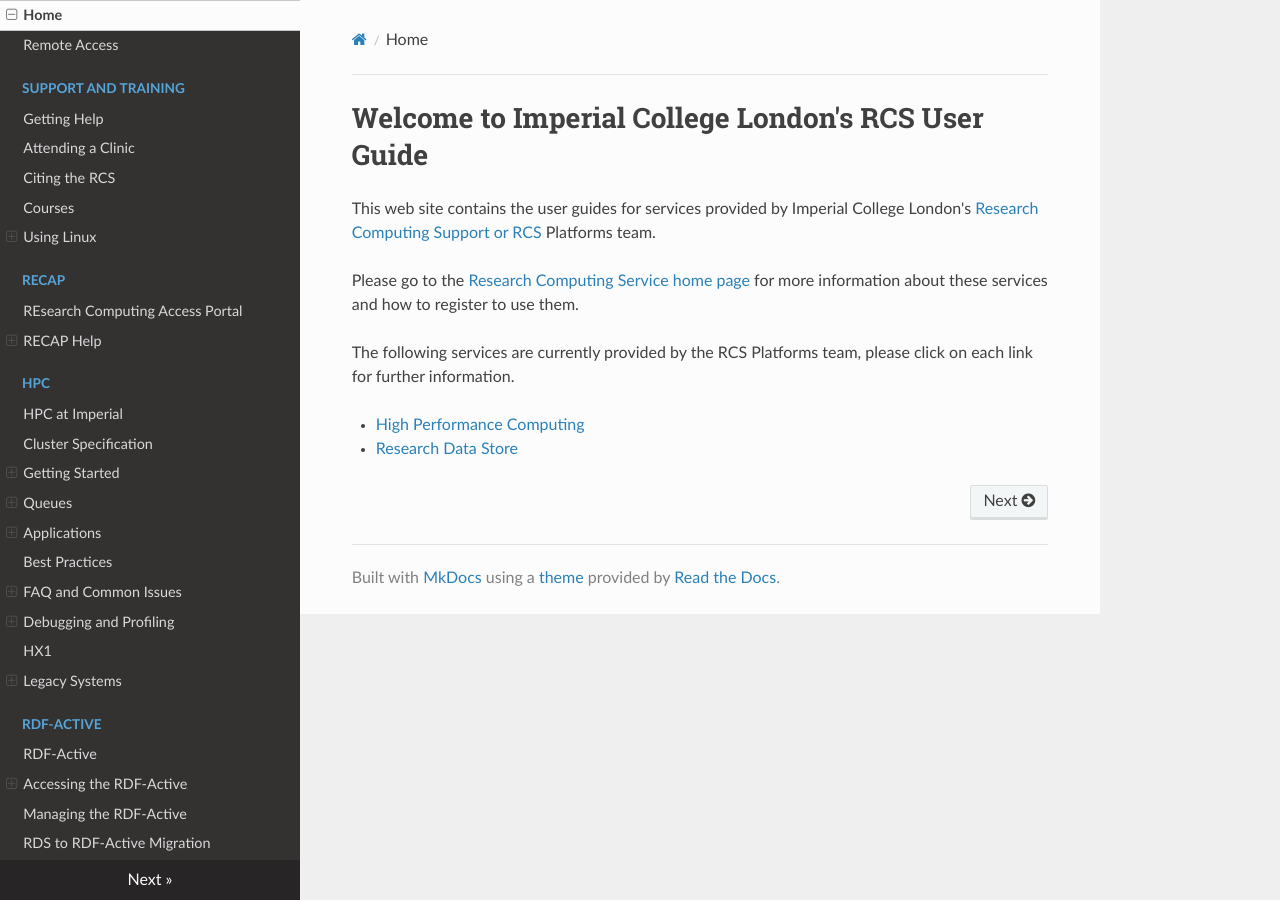
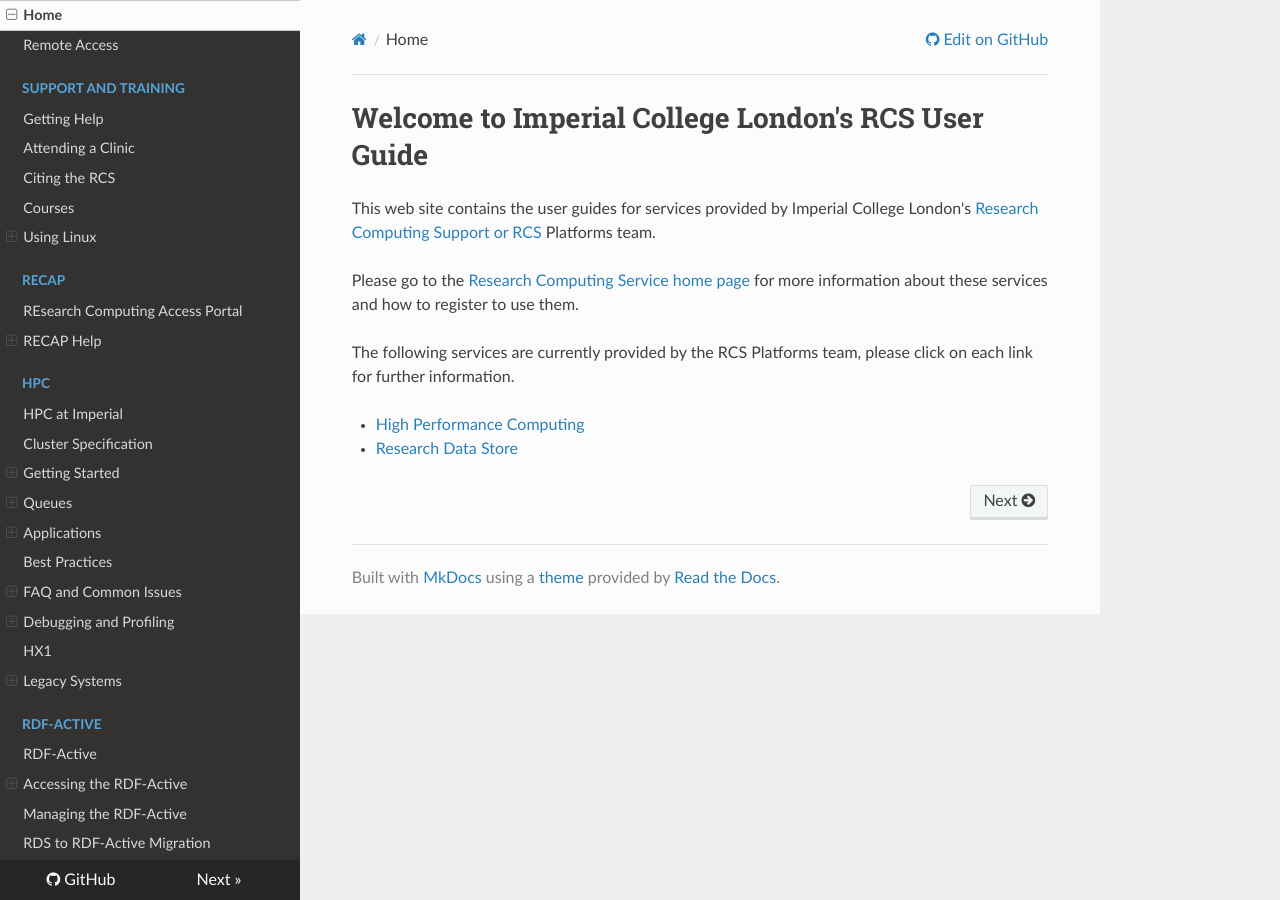
Before and after one commit to ImperialCollegeLondon/icl-rcs-user-guide, an MkDocs documentation site: the page built from docs/index.md, in a window 1280 px wide. Built offline with MkDocs 1.6.1, drawn with Linux system fonts in a browser that asks for light colours; nearby versions of some CDN libraries.

Commit message:
Added link to the documents repository. (#82)

```diff
--- a/mkdocs.yml
+++ b/mkdocs.yml
@@ -23,6 +23,9 @@ markdown_extensions:
   - pymdownx.superfences
 extra_css:
   - stylesheets/extra.css
+
+repo_url: https://github.com/ImperialCollegeLondon/icl-rcs-user-guide
+repo_name: GitHub
 
 nav:
   - Home: index.md
```
